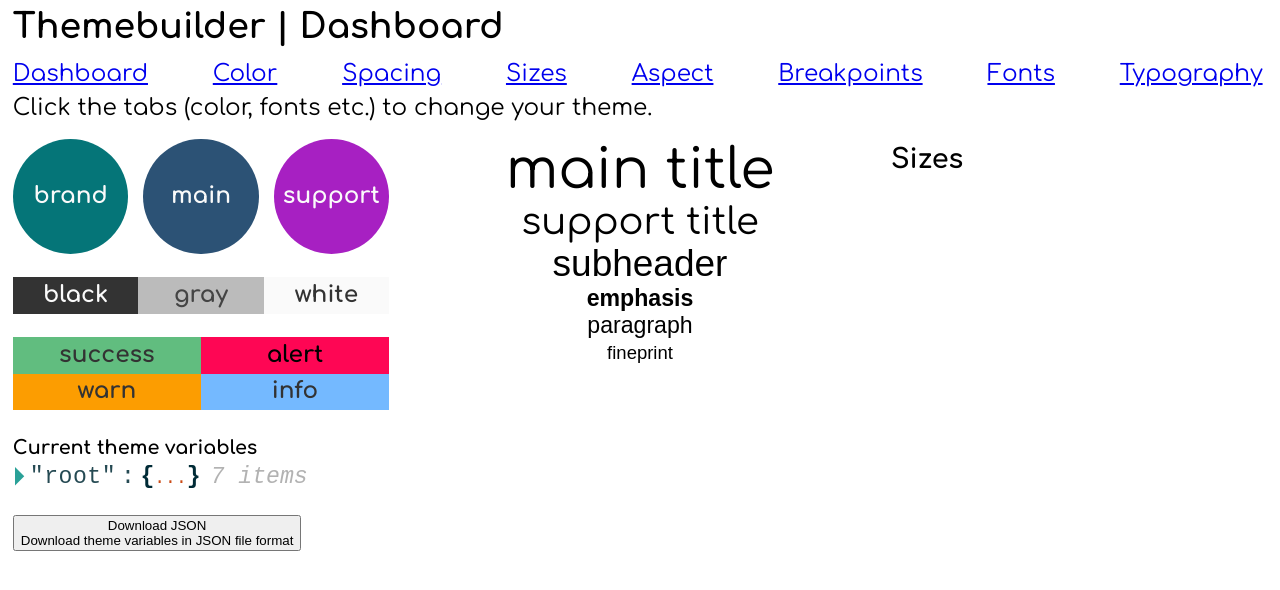
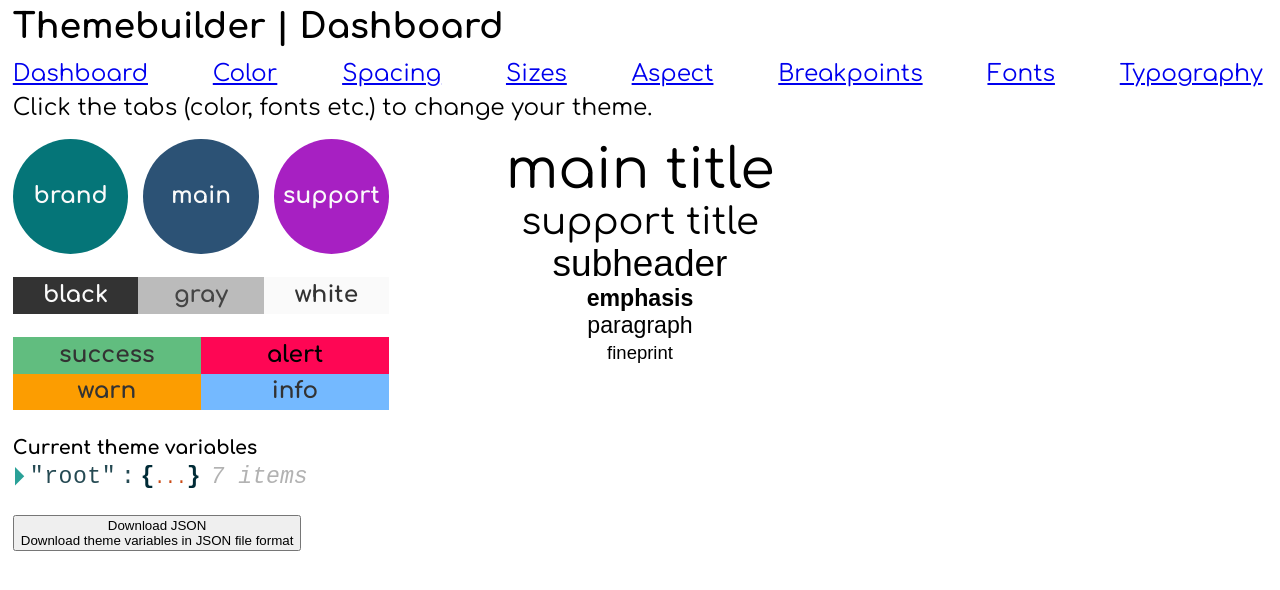
Before and after one commit to olemak/themebuilder, a React (Create React App) app: page / in a window 1280 px wide. Shown: the top 590 px of the page. Built offline with nearby package versions, Linux system fonts and the light colour scheme.

Commit message:
Emptied sizes Prep for separate sizes component

```diff
--- a/src/components/Preview.jsx
+++ b/src/components/Preview.jsx
@@ -22,9 +22,7 @@ class Preview extends Component {
                         fonts={this.props.fonts}
                     />
 
-                    <section className="preview__sizes">
-                        <h3>Sizes</h3>
-                    </section>
+                    <section className="preview__sizes" />
                 </div>
             </div>
         );
```
